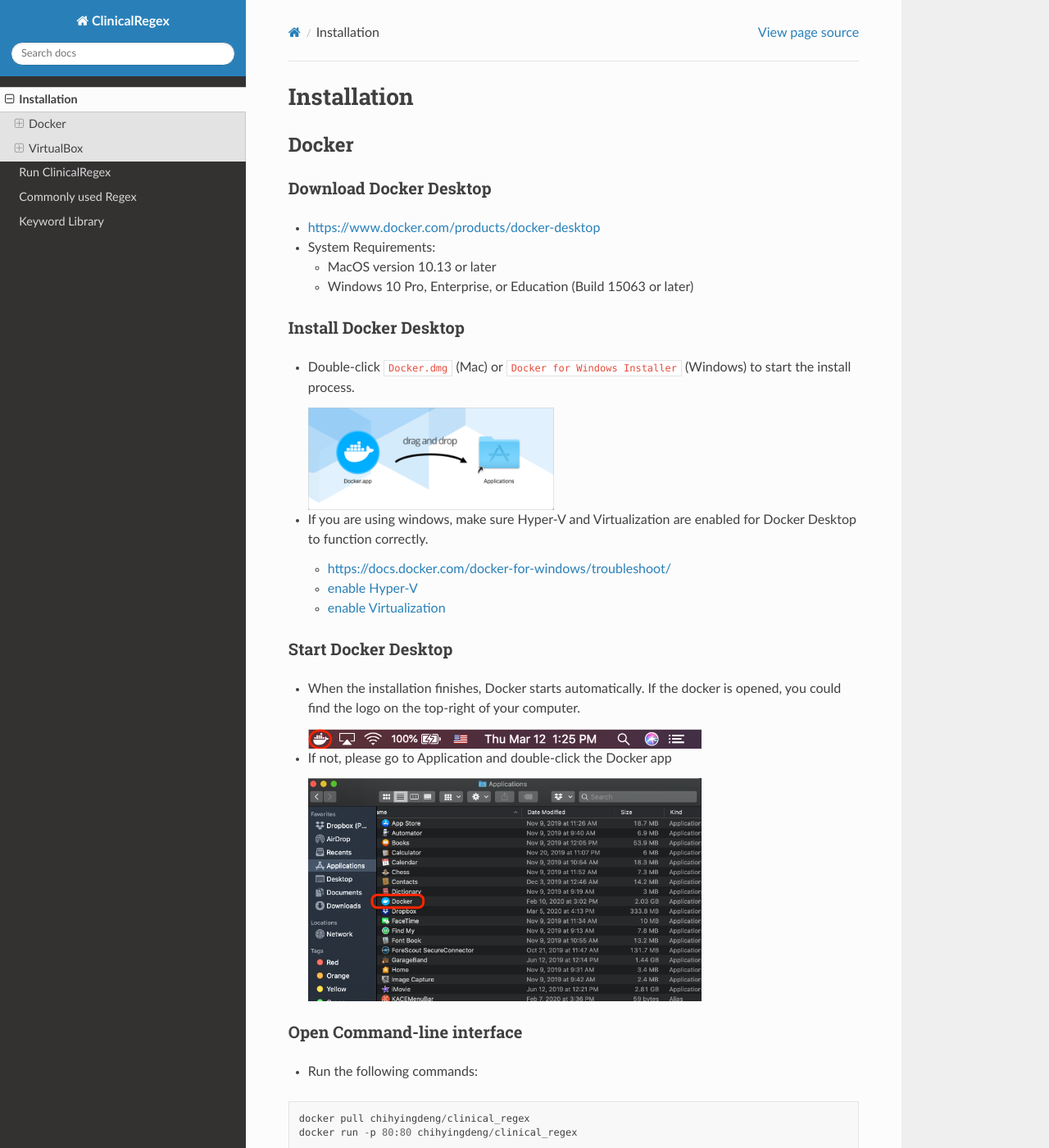
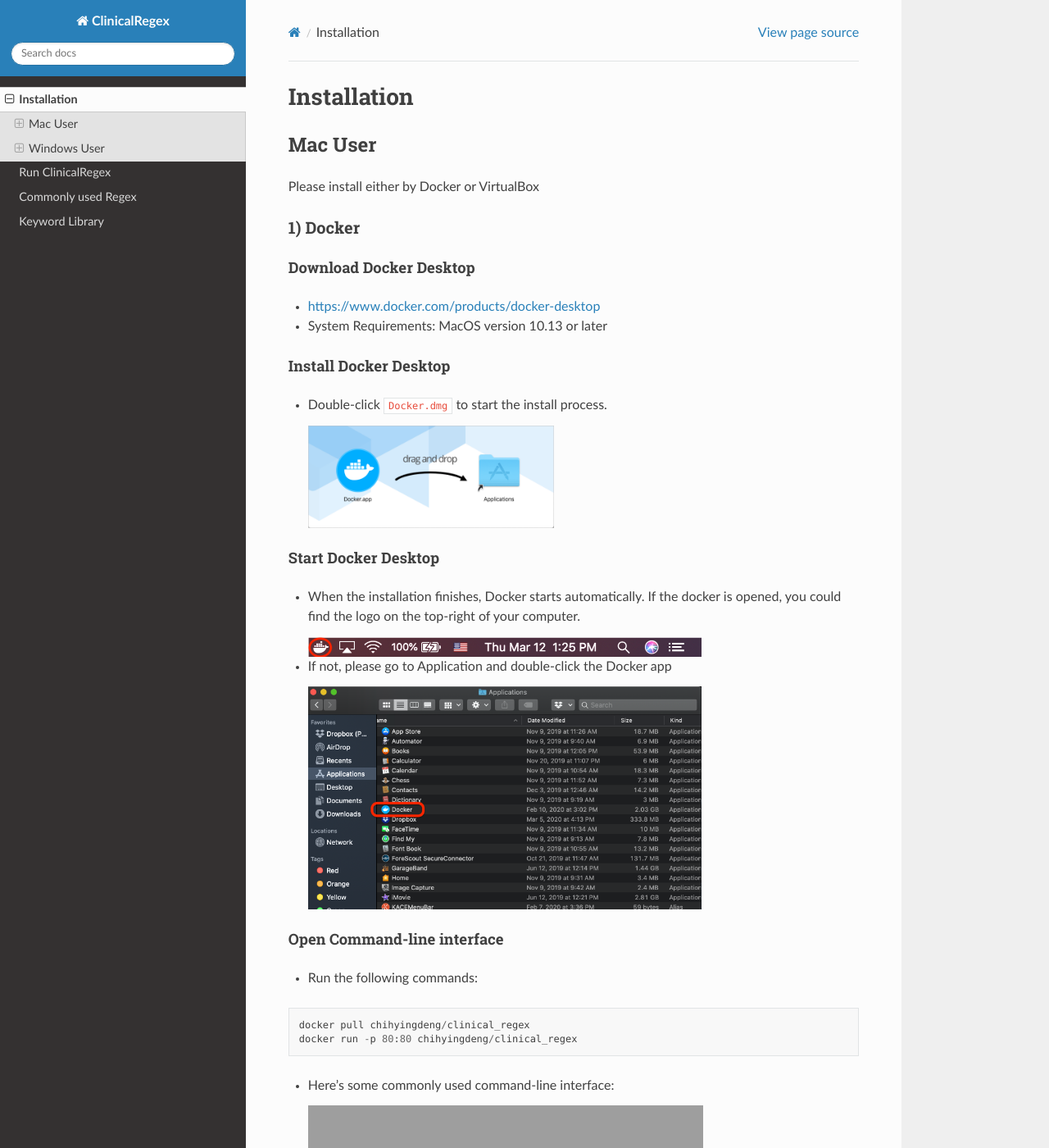
Before and after one commit to ChihyingDeng/ClinicalRegex_flask, a Sphinx documentation site: the page built from docs/source/install.rst, in a window 1280 px wide and 1400 px high. Shown: the whole window at 82% size. Built offline with Sphinx 7.4.7 and the Read the Docs theme 2.0.0, drawn with Linux system fonts in a browser that asks for light colours; some of the changed text lies outside the part shown; grey boxes are pictures that could not be loaded.

Commit message:
update docs

```diff
--- a/docs/source/install.rst
+++ b/docs/source/install.rst
@@ -1,36 +1,29 @@
-============
+############
 Installation
-============
+############
 
-Docker
-------
+Mac User
+========
+
+Please install either by Docker or VirtualBox
+
+1) Docker
+---------
 
 Download Docker Desktop
 ^^^^^^^^^^^^^^^^^^^^^^^
 * https://www.docker.com/products/docker-desktop
 
-* System Requirements:
-
-  + MacOS version 10.13 or later
-
-  + Windows 10 Pro, Enterprise, or Education (Build 15063 or later)
+* System Requirements: MacOS version 10.13 or later
 
 
 Install Docker Desktop
 ^^^^^^^^^^^^^^^^^^^^^^
-* Double-click ``Docker.dmg`` (Mac) or  ``Docker for Windows Installer`` (Windows)  to start the install process.
+* Double-click ``Docker.dmg`` to start the install process.
 
   .. image:: img/install_mac.png
      :height: 125
      :width: 300
-
-* If you are using windows, make sure Hyper-V and Virtualization are enabled for Docker Desktop to function correctly.
-
-  + https://docs.docker.com/docker-for-windows/troubleshoot/
-
-  + `enable Hyper-V <https://docs.microsoft.com/en-us/archive/blogs/canitpro/step-by-step-enabling-hyper-v-for-use-on-windows-10>`_
-
-  + `enable Virtualization <https://support.bluestacks.com/hc/en-us/articles/115003174386-How-can-I-enable-virtualization-VT-on-my-PC-#“8”>`_
 
 Start Docker Desktop
 ^^^^^^^^^^^^^^^^^^^^
@@ -57,19 +50,11 @@
 
 * Here's some commonly used command-line interface:
 
-  + Windows: search for ``cmd``
-
-    .. image:: img/CLI_windows.png
-       :height: 400
-       :width: 472
-
-  + Mac:
-
-    .. image:: img/CLI1.png
+  .. image:: img/CLI1.png
        :height: 350
        :width: 482
 
-    .. image:: img/CLI2.png
+  .. image:: img/CLI2.png
        :height: 242
        :width: 482
 
@@ -89,12 +74,14 @@
 
  * After installation, if you want to start the ClinicalRegex program again, please restart the docker image and open the browser.
 
+Video
+^^^^^
 .. image:: img/installation.mp4
-   :height: 600
-   :width: 400
+   :height: 360
+   :width: 600
 
-VirtualBox
-----------
+2) VirtualBox
+-------------
 
 Download VirtualBox
 ^^^^^^^^^^^^^^^^^^^
@@ -138,3 +125,21 @@
   .. image:: img/localhost_vb.png
      :height: 30
      :width: 521
+
+
+Windows User
+============
+
+Open the browser
+----------------
+* Go to http://localhost:8080/
+
+  .. image:: img/localhost_vb.png
+     :height: 30
+     :width: 521
+
+Video
+-----
+.. image:: img/installation_windows.mp4
+   :height: 360
+   :width: 600
```
